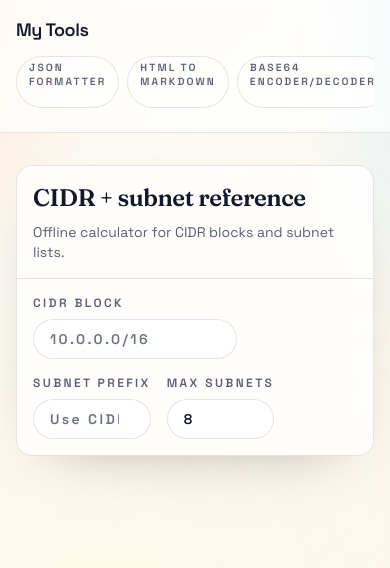
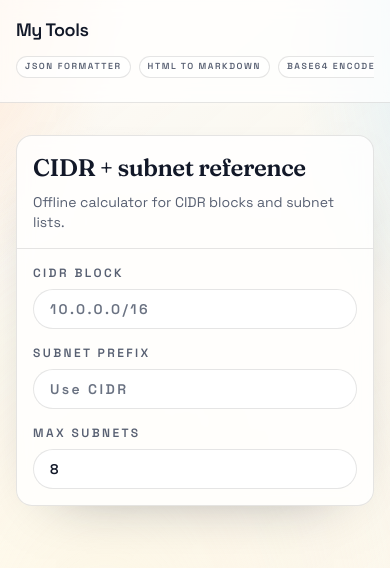
Before and after one commit to BenjaminSymons/benjaminsymons.github.io, a SvelteKit app: page /tools/cidr-subnet in a window 390 px wide. Shown: the top 568 px of the page. Built offline with nearby package versions, Linux system fonts and the light colour scheme.

Commit message:
Refine mobile layouts

```diff
--- a/src/app.css
+++ b/src/app.css
@@ -62,4 +62,12 @@
 	.text-muted {
 		color: rgb(var(--muted));
 	}
+
+	.no-scrollbar {
+		scrollbar-width: none;
+	}
+
+	.no-scrollbar::-webkit-scrollbar {
+		display: none;
+	}
 }
--- a/src/routes/+layout.svelte
+++ b/src/routes/+layout.svelte
@@ -13,11 +13,11 @@
 		>
 			<a class="text-lg font-semibold tracking-tight" href={resolve('/')}>My Tools</a>
 			<nav
-				class="text-muted flex w-full gap-2 overflow-x-auto pb-2 text-xs font-semibold tracking-[0.2em] uppercase md:w-auto md:flex-wrap md:pb-0"
+				class="no-scrollbar text-muted flex w-full flex-nowrap gap-2 overflow-x-auto pb-2 text-xs font-semibold uppercase tracking-[0.18em] md:w-auto md:flex-wrap md:pb-0 md:tracking-[0.2em]"
 			>
 				{#each TOOLS as t (t.route)}
 					<a
-						class="text-muted rounded-full border border-black/10 bg-white/70 px-3 py-1 text-[0.65rem] font-semibold tracking-[0.2em] uppercase transition hover:border-black/30 hover:text-[rgb(var(--ink))]"
+						class="text-muted shrink-0 whitespace-nowrap rounded-full border border-black/10 bg-white/70 px-2 py-1 text-[0.55rem] font-semibold uppercase tracking-[0.18em] transition hover:border-black/30 hover:text-[rgb(var(--ink))] sm:px-3 sm:text-[0.65rem] sm:tracking-[0.2em]"
 						href={resolve(t.route)}
 					>
 						{t.name}
--- a/src/routes/tools/base64/+page.svelte
+++ b/src/routes/tools/base64/+page.svelte
@@ -27,11 +27,11 @@
 </script>
 
 <ToolLayout title="Base64 encoder/decoder" subtitle="Offline and instant.">
-	<div class="flex flex-wrap items-end gap-4">
+	<div class="grid gap-4 sm:flex sm:flex-wrap sm:items-end">
 		<label class="text-muted flex flex-col gap-2 text-xs font-semibold tracking-[0.2em] uppercase">
 			Mode
 			<select
-				class="h-10 rounded-full border border-black/10 bg-white/80 px-4 text-sm font-semibold text-[rgb(var(--ink))] focus:border-[rgb(var(--accent))] focus:ring-2 focus:ring-[rgb(var(--accent))]/20"
+				class="h-10 w-full rounded-full border border-black/10 bg-white/80 px-4 text-sm font-semibold text-[rgb(var(--ink))] focus:border-[rgb(var(--accent))] focus:ring-2 focus:ring-[rgb(var(--accent))]/20 sm:w-auto"
 				bind:value={mode}
 			>
 				<option value="encode">Encode</option>
--- a/src/routes/tools/cidr-subnet/+page.svelte
+++ b/src/routes/tools/cidr-subnet/+page.svelte
@@ -54,21 +54,21 @@
 </script>
 
 <ToolLayout title="CIDR + subnet reference" subtitle="Offline calculator for CIDR blocks and subnet lists.">
-	<div class="flex flex-wrap items-end gap-4">
-		<label class="text-muted flex flex-col gap-2 text-xs font-semibold tracking-[0.2em] uppercase">
+	<div class="grid gap-4 sm:grid-cols-2 lg:grid-cols-3">
+		<label class="text-muted flex w-full flex-col gap-2 text-xs font-semibold tracking-[0.2em] uppercase">
 			CIDR block
 			<input
-				class="h-10 w-full rounded-full border border-black/10 bg-white/80 px-4 text-sm font-semibold text-[rgb(var(--ink))] focus:border-[rgb(var(--accent))] focus:ring-2 focus:ring-[rgb(var(--accent))]/20 sm:w-64"
+				class="h-10 w-full rounded-full border border-black/10 bg-white/80 px-4 text-sm font-semibold text-[rgb(var(--ink))] focus:border-[rgb(var(--accent))] focus:ring-2 focus:ring-[rgb(var(--accent))]/20"
 				bind:value={input}
 				placeholder="10.0.0.0/16"
 				type="text"
 			/>
 		</label>
 
-		<label class="text-muted flex flex-col gap-2 text-xs font-semibold tracking-[0.2em] uppercase">
+		<label class="text-muted flex w-full flex-col gap-2 text-xs font-semibold tracking-[0.2em] uppercase">
 			Subnet prefix
 			<input
-				class="h-10 w-full rounded-full border border-black/10 bg-white/80 px-4 text-sm font-semibold text-[rgb(var(--ink))] focus:border-[rgb(var(--accent))] focus:ring-2 focus:ring-[rgb(var(--accent))]/20 sm:w-40"
+				class="h-10 w-full rounded-full border border-black/10 bg-white/80 px-4 text-sm font-semibold text-[rgb(var(--ink))] focus:border-[rgb(var(--accent))] focus:ring-2 focus:ring-[rgb(var(--accent))]/20"
 				bind:value={subnetPrefix}
 				min="0"
 				max="32"
@@ -78,10 +78,10 @@
 			/>
 		</label>
 
-		<label class="text-muted flex flex-col gap-2 text-xs font-semibold tracking-[0.2em] uppercase">
+		<label class="text-muted flex w-full flex-col gap-2 text-xs font-semibold tracking-[0.2em] uppercase">
 			Max subnets
 			<input
-				class="h-10 w-full rounded-full border border-black/10 bg-white/80 px-4 text-sm font-semibold text-[rgb(var(--ink))] focus:border-[rgb(var(--accent))] focus:ring-2 focus:ring-[rgb(var(--accent))]/20 sm:w-32"
+				class="h-10 w-full rounded-full border border-black/10 bg-white/80 px-4 text-sm font-semibold text-[rgb(var(--ink))] focus:border-[rgb(var(--accent))] focus:ring-2 focus:ring-[rgb(var(--accent))]/20"
 				bind:value={limit}
 				min="1"
 				max="256"
--- a/src/routes/tools/json-formatter/+page.svelte
+++ b/src/routes/tools/json-formatter/+page.svelte
@@ -25,11 +25,11 @@
 </script>
 
 <ToolLayout title="JSON formatter" subtitle="Client-side only. No network.">
-	<div class="flex flex-wrap items-end gap-4">
+	<div class="grid gap-4 sm:flex sm:flex-wrap sm:items-end">
 		<label class="text-muted flex flex-col gap-2 text-xs font-semibold tracking-[0.2em] uppercase">
 			Indent
 			<select
-				class="h-10 rounded-full border border-black/10 bg-white/80 px-4 text-sm font-semibold text-[rgb(var(--ink))] focus:border-[rgb(var(--accent))] focus:ring-2 focus:ring-[rgb(var(--accent))]/20"
+				class="h-10 w-full rounded-full border border-black/10 bg-white/80 px-4 text-sm font-semibold text-[rgb(var(--ink))] focus:border-[rgb(var(--accent))] focus:ring-2 focus:ring-[rgb(var(--accent))]/20 sm:w-auto"
 				bind:value={indent}
 			>
 				<option value={2}>2 spaces</option>
@@ -50,7 +50,7 @@
 		</label>
 
 		<button
-			class="h-10 rounded-full bg-[rgb(var(--accent))] px-6 text-sm font-semibold text-white shadow-sm transition hover:brightness-110"
+			class="h-10 w-full rounded-full bg-[rgb(var(--accent))] px-6 text-sm font-semibold text-white shadow-sm transition hover:brightness-110 sm:w-auto"
 			type="button"
 			onclick={run}
 		>
--- a/src/routes/tools/table-converter/+page.svelte
+++ b/src/routes/tools/table-converter/+page.svelte
@@ -31,11 +31,11 @@
 </script>
 
 <ToolLayout title="Table converter" subtitle="CSV or JSON into HTML, Markdown, or JIRA tables.">
-	<div class="flex flex-wrap items-end gap-4">
+	<div class="grid gap-4 sm:flex sm:flex-wrap sm:items-end">
 		<label class="text-muted flex flex-col gap-2 text-xs font-semibold tracking-[0.2em] uppercase">
 			Input
 			<select
-				class="h-10 rounded-full border border-black/10 bg-white/80 px-4 text-sm font-semibold text-[rgb(var(--ink))] focus:border-[rgb(var(--accent))] focus:ring-2 focus:ring-[rgb(var(--accent))]/20"
+				class="h-10 w-full rounded-full border border-black/10 bg-white/80 px-4 text-sm font-semibold text-[rgb(var(--ink))] focus:border-[rgb(var(--accent))] focus:ring-2 focus:ring-[rgb(var(--accent))]/20 sm:w-auto"
 				bind:value={inputFormat}
 			>
 				<option value="csv">CSV</option>
@@ -46,7 +46,7 @@
 		<label class="text-muted flex flex-col gap-2 text-xs font-semibold tracking-[0.2em] uppercase">
 			Output
 			<select
-				class="h-10 rounded-full border border-black/10 bg-white/80 px-4 text-sm font-semibold text-[rgb(var(--ink))] focus:border-[rgb(var(--accent))] focus:ring-2 focus:ring-[rgb(var(--accent))]/20"
+				class="h-10 w-full rounded-full border border-black/10 bg-white/80 px-4 text-sm font-semibold text-[rgb(var(--ink))] focus:border-[rgb(var(--accent))] focus:ring-2 focus:ring-[rgb(var(--accent))]/20 sm:w-auto"
 				bind:value={outputFormat}
 			>
 				<option value="markdown">Markdown</option>
```
